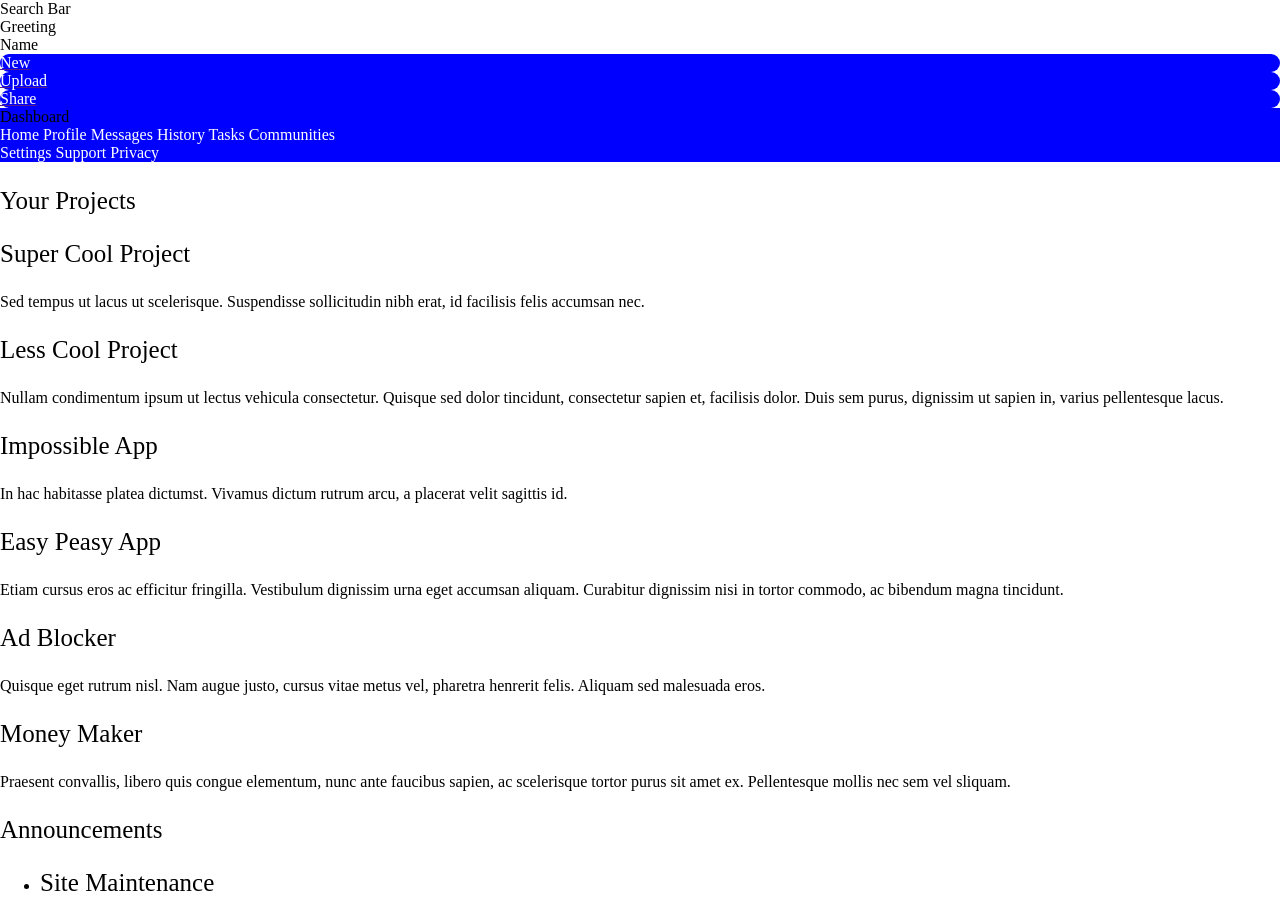
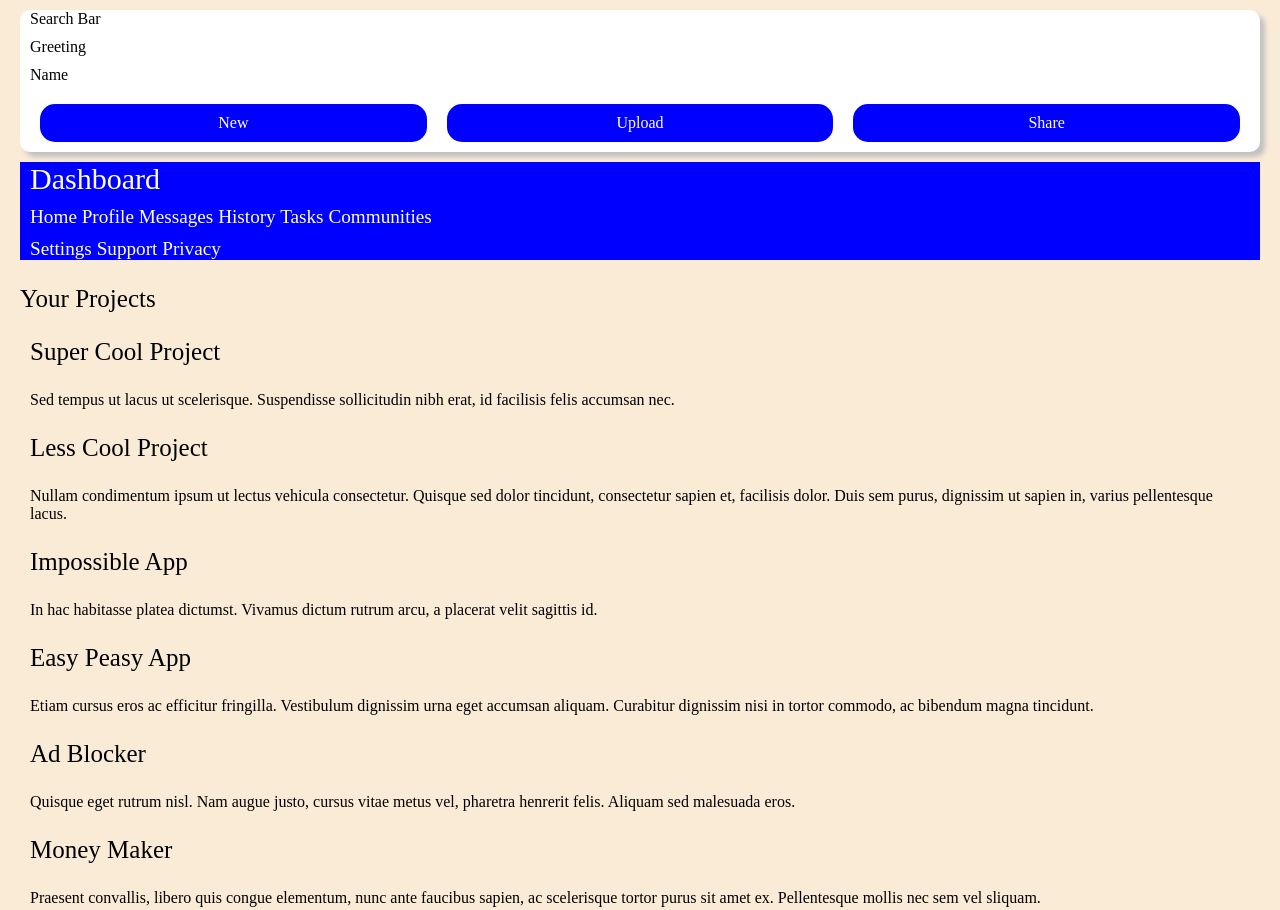
Before and after one commit to TBunny187/admin-dashboard, a plain HTML site: page index.html in a window 1280 px wide. Shown: the top 910 px of the page. Drawn offline with Linux system fonts and the light colour scheme.

Commit message:
Add basic CSS for testing

```diff
--- a/styles.css
+++ b/styles.css
@@ -2,6 +2,16 @@ body {
     margin: 0;
     padding: 0;
     border: 0;
+    background-color: antiquewhite;
+}
+
+div {
+    margin: 10px;
+}
+
+#divLinks {
+    display: grid;
+    grid-template-columns: repeat(3, 1fr);
 }
 
 .divLinks {
@@ -9,23 +19,51 @@ body {
     border: 0;
     border-radius: 15px;
     color: white;
+    padding: 10px;
+    text-align: center;
+}
+
+.divLinks:hover {
+    background-color: black;
+    color: #c0c0c0;
+}
+
+a {
+    text-decoration: none;
+}
+
+a:hover {
+    text-decoration: none;
 }
 
 #leftSidebar {
     background-color: blue;
+    font-size: 1.2rem;
+}
+
+#logo {
+    color: white;
+    font-size: 30px;
 }
 
 #leftSidebar a {
     color: white;
-    text-decoration: none;
 }
 
 #leftSidebar a:hover {
-    color: #cc9900;
-    text-decoration: none;
+    color: #c0c0c0;
+}
+
+#header, #card {
+    background-color: white;
+    border-radius: 10px;
 }
 
 .topics {
     color: black;
     font-size: 25px;
 }
+
+.shadow {
+    box-shadow: 5px 5px 5px #c0c0c0;
+}
```
